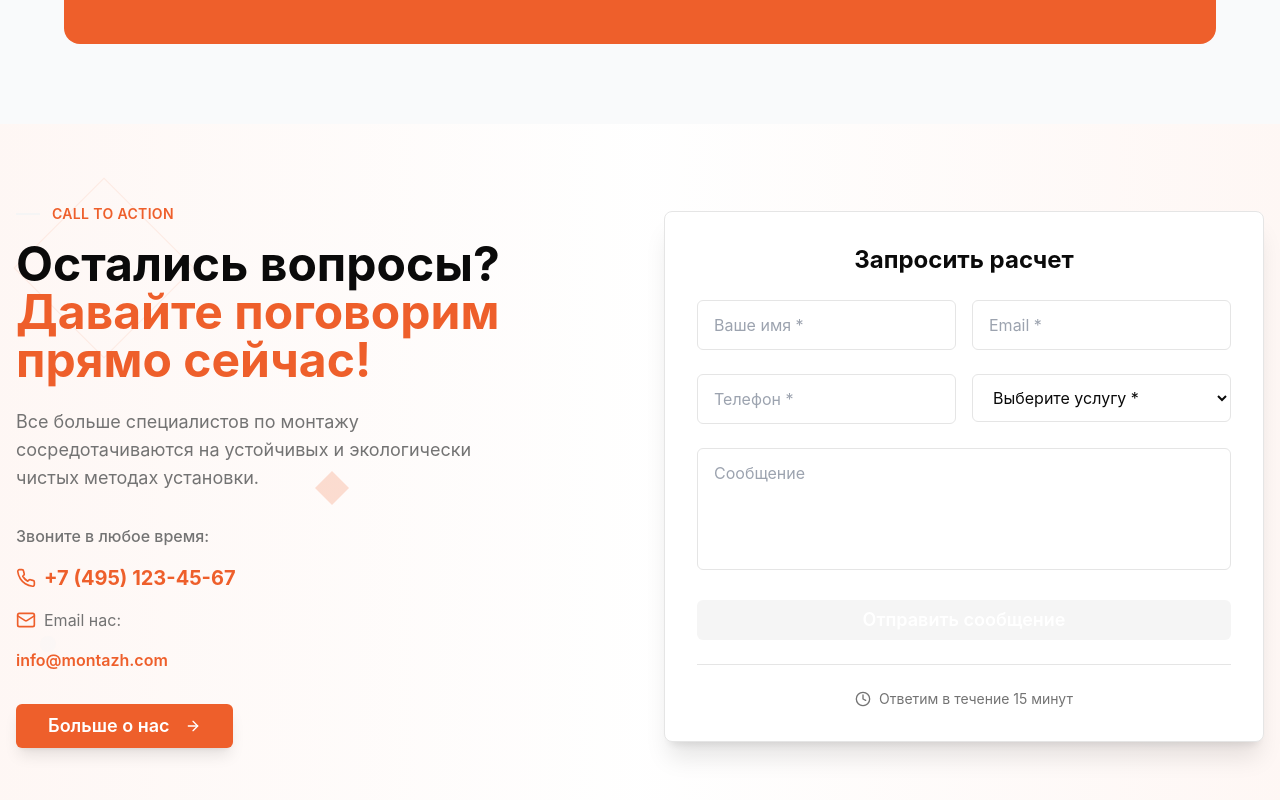
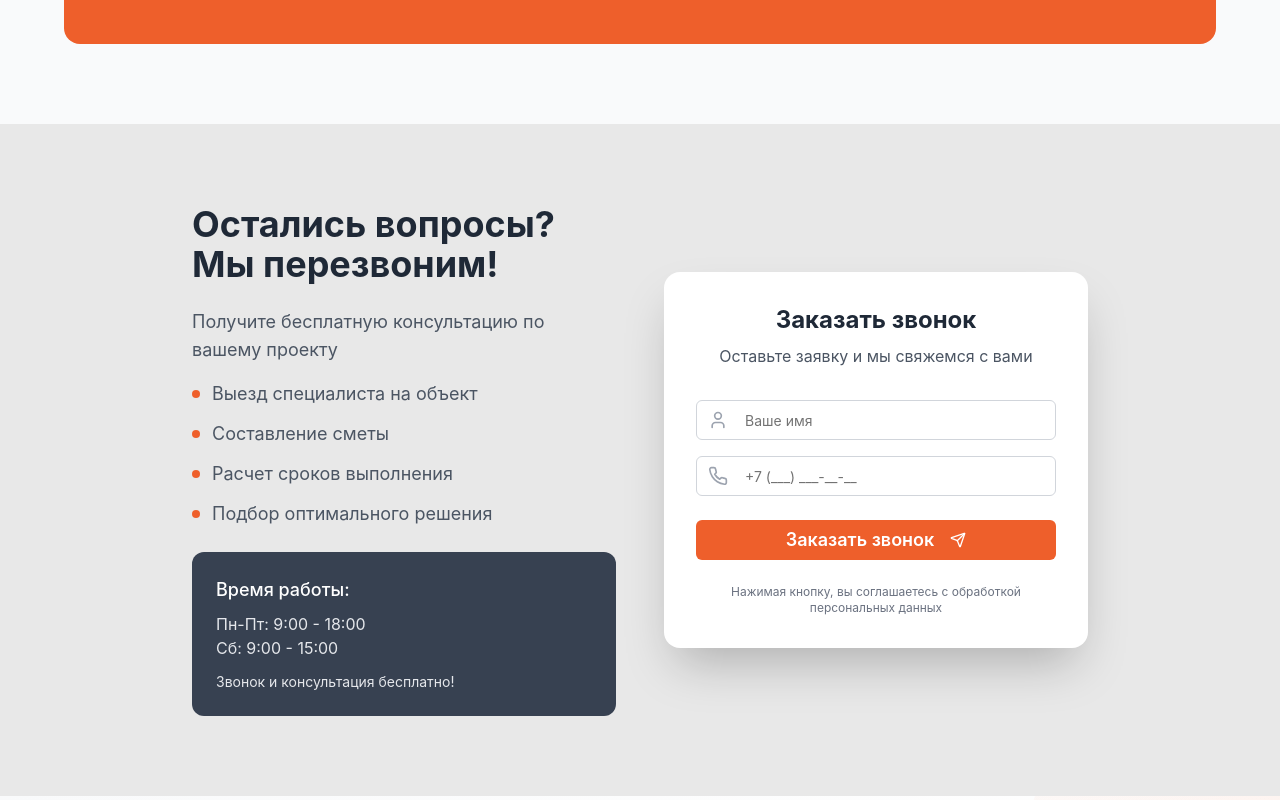
Before and after one commit to docsto/electrify-plus-website-84, a React (Vite) app: page / in a window 1280 px wide. Shown: the part 6120-6920 px from the top of the page. Built offline with nearby package versions, Linux system fonts and the light colour scheme.

Commit message:
Remove CTA section
Remove the "Остались вопросы? Мы перезвоним!" section from the page.

```diff
--- a/src/pages/Index.tsx
+++ b/src/pages/Index.tsx
@@ -7,7 +7,7 @@ import ServicesSection from '@/components/ServicesSection';
 import AboutSection from '@/components/AboutSection';
 import AdvantagesSection from '@/components/AdvantagesSection';
 import ProjectsSection from '@/components/ProjectsSection';
-import CtaSection from '@/components/CtaSection';
+
 import ContactForm from '@/components/ContactForm';
 import ContactSection from '@/components/ContactSection';
 import Footer from '@/components/Footer';
@@ -22,7 +22,7 @@ const Index = () => {
       <AboutSection />
       <AdvantagesSection />
       <ProjectsSection />
-      <CtaSection />
+
       <ContactForm />
       <ContactSection />
       <Footer />
```
